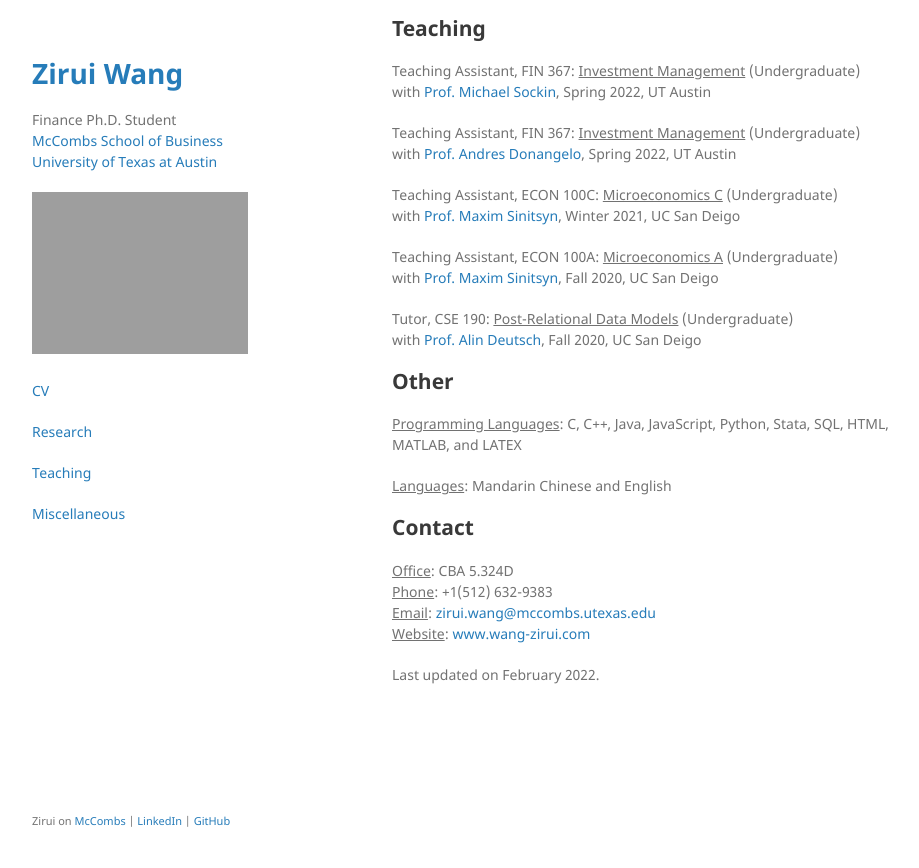
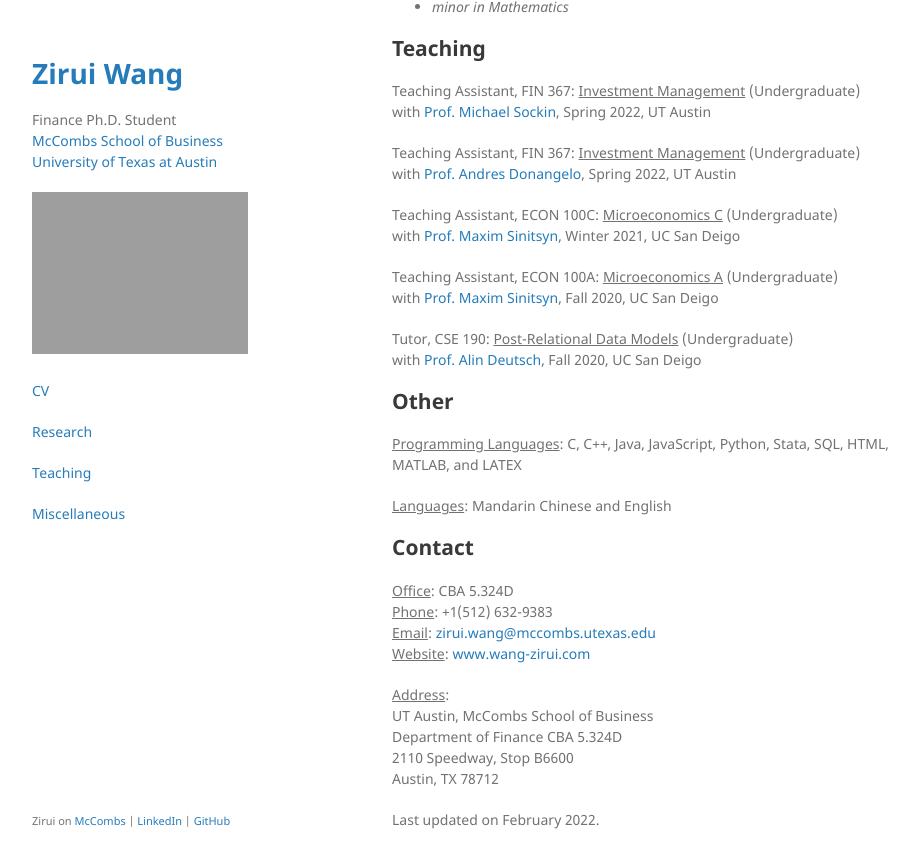
Before and after one commit to HarrisonZiruiWang/HarrisonZiruiWang.github.io, a Jekyll site: the page built from index.md, in a window 1280 px wide and 900 px high, scrolled down 727 px. Shown: the top 868 px of the window, without its empty margins (178-1097 px from the left). Built offline with Jekyll 4.4.1, drawn with Linux system fonts in a browser that asks for light colours; our own code applies the rules of GitHub Pages for plain Markdown files.

Commit message:
Update index.md

```diff
--- a/index.md
+++ b/index.md
@@ -19,6 +19,7 @@ Research Interests: Forensic Finance, Behavioral Finance, Fintech, and more to b
   <p>In my senior year, I also helped Prof Engelberg collect data from the Web of Science & Google Scholar for his <a href="https://papers.ssrn.com/sol3/papers.cfm?abstract_id=3565487" target="_blank"><i>On the Causal Effect of Fame on Citations</i> paper</a> which is currently under revision at the <i>Journal of Financial Economics</i>. Using dynamic web scraping in Python, I downloaded the data of more than 280,000 papers from 65 journals. I built a dataset which has all details about each paper, including DOI and Google Scholar ID, and a dataset which specifies the cite count for each paper in each year. </p>
 </details>
 <br/>
+
 <ins>Research Assistant supervised by <a href="https://alexisakira.github.io/" target="_blank">Prof. Alexis Akira Toda</a></ins> 2020
 <details>
   <summary>Details</summary>
@@ -65,11 +66,12 @@ with <a href="https://jacobsschool.ucsd.edu/faculty/profile?id=179" target="_bla
 <ins>Phone</ins>: +1(512) 632-9383
 <ins>Email</ins>: <a href="mailto:zirui.wang@mccombs.utexas.edu" target="_blank">zirui.wang@mccombs.utexas.edu</a>
 <ins>Website</ins>: [www.wang-zirui.com](https://www.wang-zirui.com/)
-<!-- <ins>Address</ins>:
+
+<ins>Address</ins>:
 UT Austin, McCombs School of Business
 Department of Finance CBA 5.324D
 2110 Speedway, Stop B6600
-Austin, TX 78712   -->
+Austin, TX 78712
 
 
 Last updated on February 2022.
```
